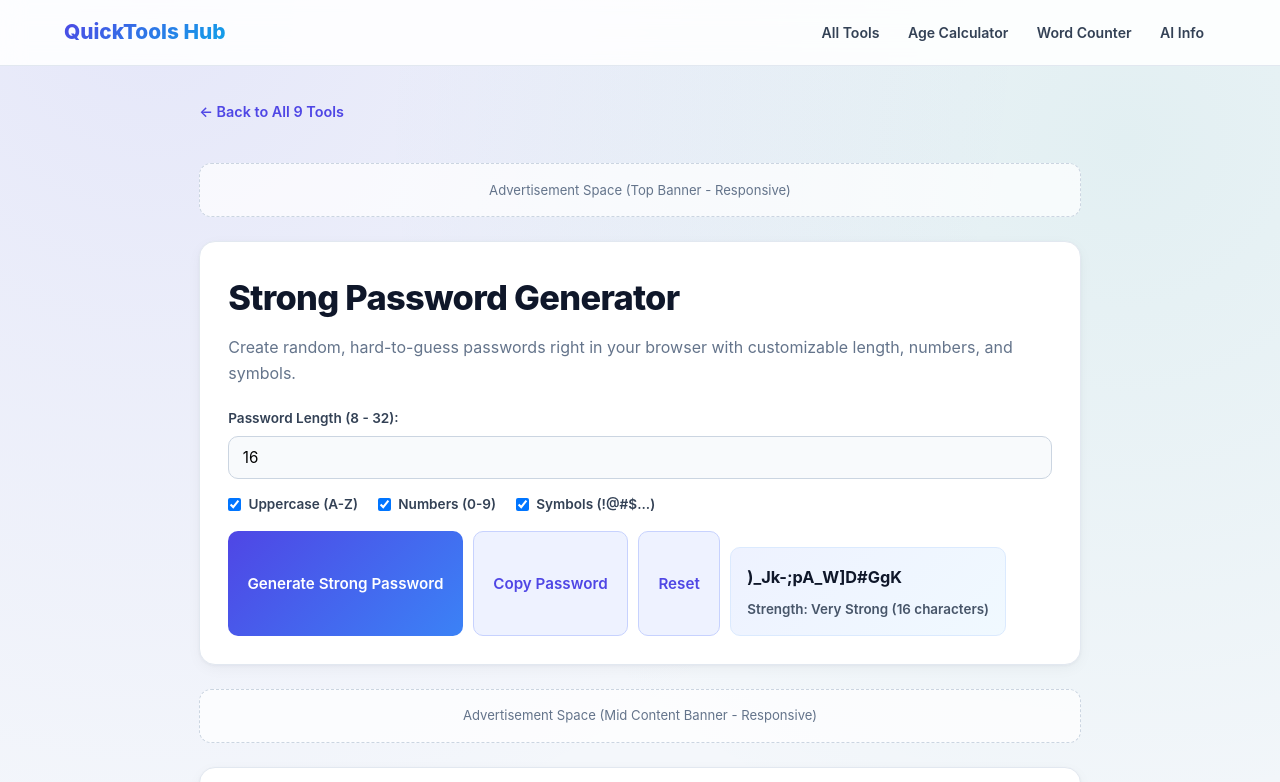
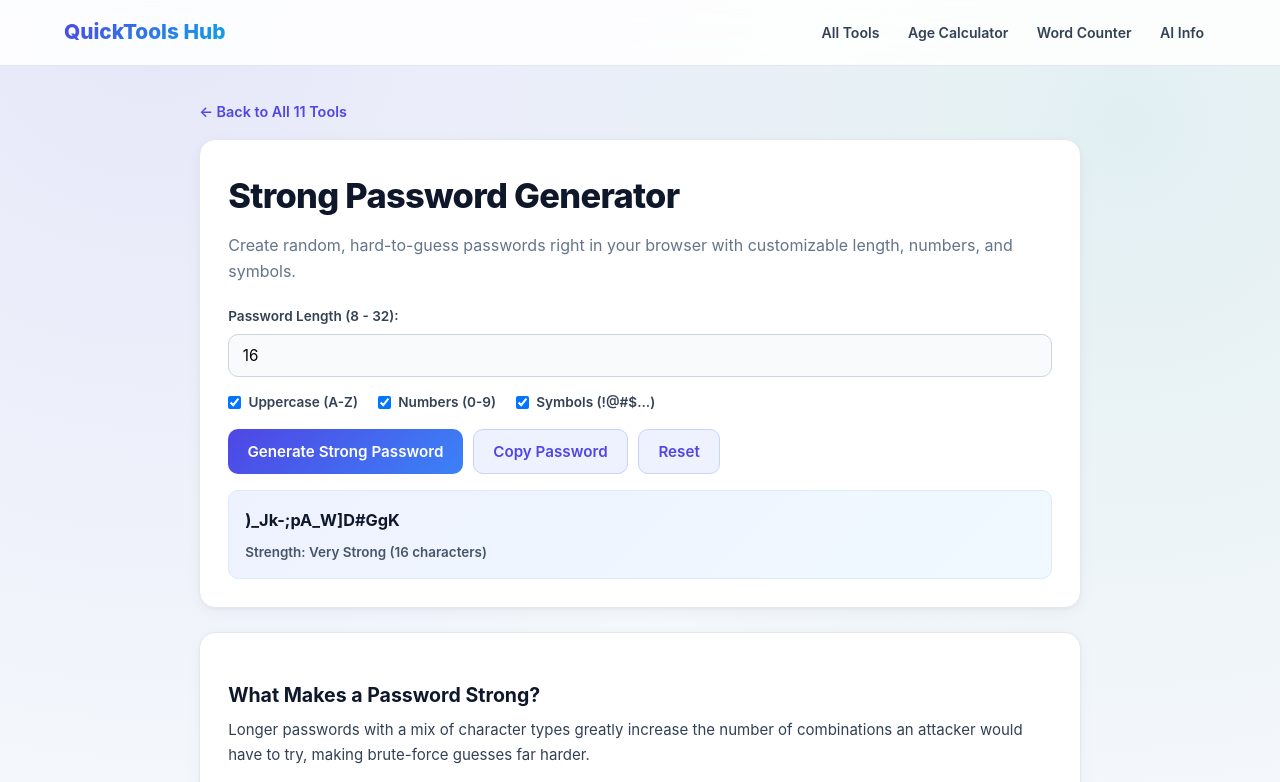
Before and after one commit to jutt332244/quicktools-hub, a plain HTML site: page password-generator.html in a window 1280 px wide. Shown: the top 782 px of the page. Drawn offline with Linux system fonts and the light colour scheme.

Commit message:
Remove ad slots from password-generator.html
Removed advertisement slots from the password generator page.

```diff
--- a/password-generator.html
+++ b/password-generator.html
@@ -188,17 +188,6 @@
       color: #475569;
     }
 
-    .ad-slot {
-      margin: 1.5rem 0;
-      padding: 0.95rem 1rem;
-      background: rgba(255, 255, 255, 0.7);
-      border: 1px dashed #cbd5e1;
-      text-align: center;
-      color: #64748b;
-      font-size: 0.82rem;
-      border-radius: 12px;
-    }
-
     .guide h2 {
       font-size: 1.22rem;
       margin: 1.1rem 0 0.45rem;
@@ -236,9 +225,7 @@
   </header>
 
   <main class="page-wrap">
-    <a href="index.html" class="back-link">← Back to All 9 Tools</a>
-
-    <div class="ad-slot">Advertisement Space (Top Banner - Responsive)</div>
+    <a href="index.html" class="back-link">← Back to All 11 Tools</a>
 
     <section class="card">
       <h1>Strong Password Generator</h1>
@@ -256,15 +243,14 @@
       <div class="btn-row">
         <button type="button" onclick="generateFullPassword()">Generate Strong Password</button>
         <button type="button" class="secondary" onclick="copyFullPassword()">Copy Password</button>
-     <button type="button" class="secondary" onclick="resetFullPassword()">Reset</button>
+        <button type="button" class="secondary" onclick="resetFullPassword()">Reset</button>
+      </div>
 
       <div class="result-box">
         <span id="full-pass-out">Click "Generate Strong Password" to create one.</span>
         <div class="strength-text" id="pass-strength"></div>
       </div>
     </section>
-
-    <div class="ad-slot">Advertisement Space (Mid Content Banner - Responsive)</div>
 
     <article class="card guide">
       <h2>What Makes a Password Strong?</h2>
@@ -282,7 +268,7 @@
       <p><strong>Which characters are included by default?</strong><br />Lowercase letters are always included, and you can toggle uppercase letters, numbers, and special symbols.</p>
     </article>
 
-    <div class="ad-slot">Advertisement Space (Bottom Banner - Responsive)</div><section class="card">
+    <section class="card">
       <h2>Related Tools You May Need</h2>
       <p class="subtitle" style="margin-bottom: 1rem;">Explore more everyday utilities on QuickTools Hub.</p>
       <div style="display: grid; grid-template-columns: repeat(auto-fit, minmax(190px, 1fr)); gap: 0.85rem;">
@@ -346,10 +332,12 @@
       if (!txt || txt.startsWith("Click ")) return;
       navigator.clipboard.writeText(txt);
     }
-function resetFullPassword() {
-  document.getElementById("full-pass-out").textContent = "Click \"Generate Strong Password\" to create one.";
-  document.getElementById("pass-strength").textContent = "";
-}
+
+    function resetFullPassword() {
+      document.getElementById("full-pass-out").textContent = "Click \"Generate Strong Password\" to create one.";
+      document.getElementById("pass-strength").textContent = "";
+    }
+
     generateFullPassword();
   </script>
 </body>
```
